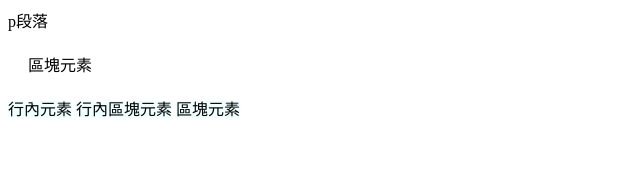
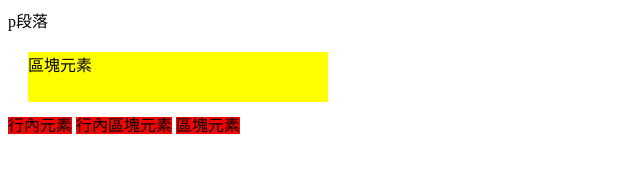
Before and after one commit to sky11105/sky1118, a plain HTML site: page 0923.html in a window 1280 px wide. Shown: the whole page, without its empty margins (0-640 px from the left). Drawn offline with Linux system fonts and the light colour scheme.

Commit message:
0923第二節 第二節   性線漸層

```diff
--- a/0923.html
+++ b/0923.html
@@ -14,10 +14,29 @@
     }
     */
     /*選擇器種類
-      HTML_tag{  }
       #id{        }
       .class{     }
+      HTML_tag{  }
+
       */
+      /*
+       顏色
+         1.color name
+         2.#色碼 #RRGGBB 00~FF
+         3.rgb(r.g.b) 0~255
+         4.rgba(r.g.b.a) a:可見度 0~15
+         5.hsl(色相,彩度,亮度)
+         6.hsla(0~360,0~100%,0~100%,0~1)
+      */
+      /*
+        前景:文字顏色(color)
+        背景:(backround)
+            顏色(backround-color)
+            圖像(backround-image)
+
+
+      */
+
     P{
       margin: 0;
 
@@ -28,7 +47,7 @@
 
     }
     span{
-          background-color: azure;
+        background-color: #f00505;
 
     }
    #sp1{
@@ -52,6 +71,30 @@
 
 
    }
+   div{
+    background-color: yellow;
+    width:300px;
+    height:50px;
+    margin-bottom: 10px;
+   }
+   /*
+   漸層 not a color ,is aimage
+   1線性漸層 linear-gradient()
+   2放射漸層
+   3元諄見曾
+   to top/right/top/bottom/left=> 0~360edg
+   */
+   #d1{
+      background: linear-gradient(125edg,red,yellow);
+
+
+   }
+   #d2{
+       background-image: linear-gradient(90edg,red,orange,yellow,green,blue,indigo,violet);
+
+
+
+   }
     </style>
 </head>
 <body>
```
